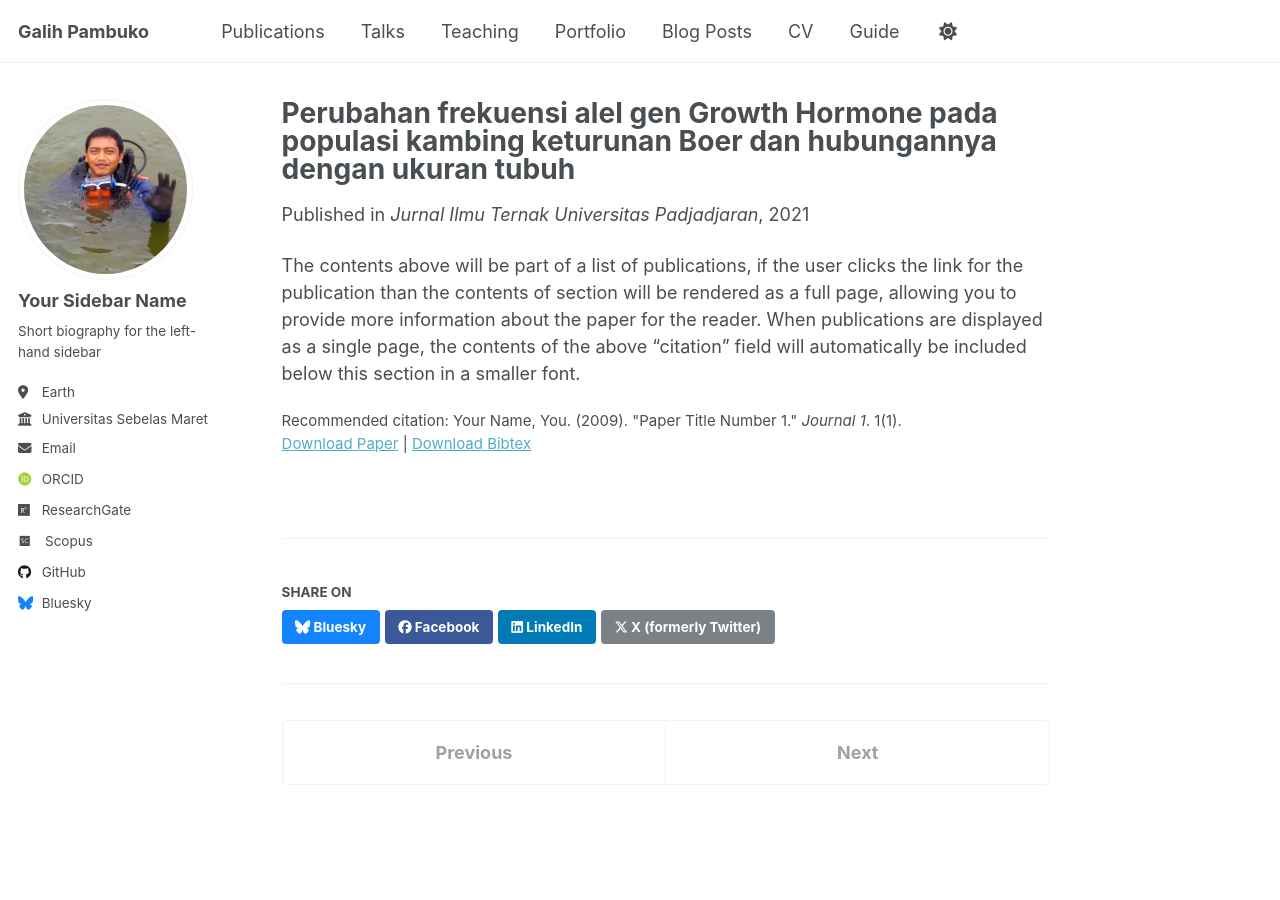
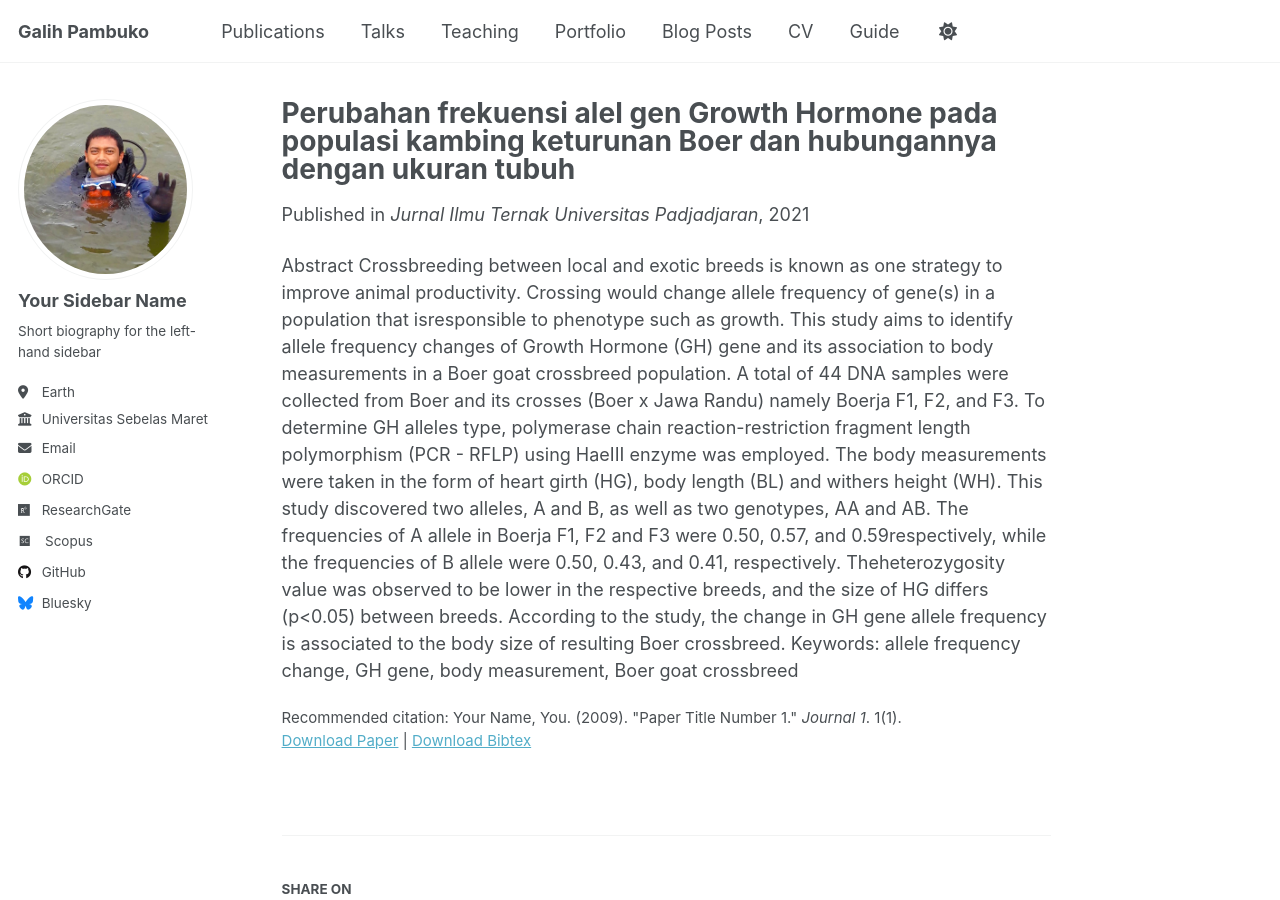
Before and after one commit to gpambuko/CV, a Jekyll site: the page built from _publications/2021-06-01-paper-title-number-1.md, in a window 1280 px wide and 900 px high. Built offline with Jekyll 4.4.1, drawn with Linux system fonts in a browser that asks for light colours; some web fonts are replaced.

Commit message:
update abstract paper 1

```diff
--- a/_publications/2021-06-01-paper-title-number-1.md
+++ b/_publications/2021-06-01-paper-title-number-1.md
@@ -11,4 +11,6 @@ paperurl: 'https://jurnal.unpad.ac.id/jurnalilmuternak/article/download/33425/15
 bibtexurl: 'http://academicpages.github.io/files/bibtex1.bib'
 citation: 'Your Name, You. (2009). &quot;Paper Title Number 1.&quot; <i>Journal 1</i>. 1(1).'
 ---
-The contents above will be part of a list of publications, if the user clicks the link for the publication than the contents of section will be rendered as a full page, allowing you to provide more information about the paper for the reader. When publications are displayed as a single page, the contents of the above "citation" field will automatically be included below this section in a smaller font.
+Abstract
+Crossbreeding between local and exotic breeds is known as one strategy to improve animal productivity. Crossing would change allele frequency of gene(s) in a population that isresponsible to phenotype such as growth. This study aims to identify allele frequency changes of Growth Hormone (GH) gene and its association to body measurements in a Boer goat crossbreed population. A total of 44 DNA samples were collected from Boer and its crosses (Boer x Jawa Randu) namely Boerja F1, F2, and F3. To determine GH alleles type, polymerase chain reaction-restriction fragment length polymorphism (PCR - RFLP) using HaeIII enzyme was employed. The body measurements were taken in the form of heart girth (HG), body length (BL) and withers height (WH). This study discovered two alleles, A and B, as well as two genotypes, AA and AB. The frequencies of A allele in Boerja F1, F2 and F3 were 0.50, 0.57, and 0.59respectively, while the frequencies of B allele were 0.50, 0.43, and 0.41, respectively. Theheterozygosity value was observed to be lower in the respective breeds, and the size of HG differs (p<0.05) between breeds. According to the study, the change in GH gene allele frequency is associated to the body size of resulting Boer crossbreed.
+Keywords: allele frequency change, GH gene, body measurement, Boer goat crossbreed
```
